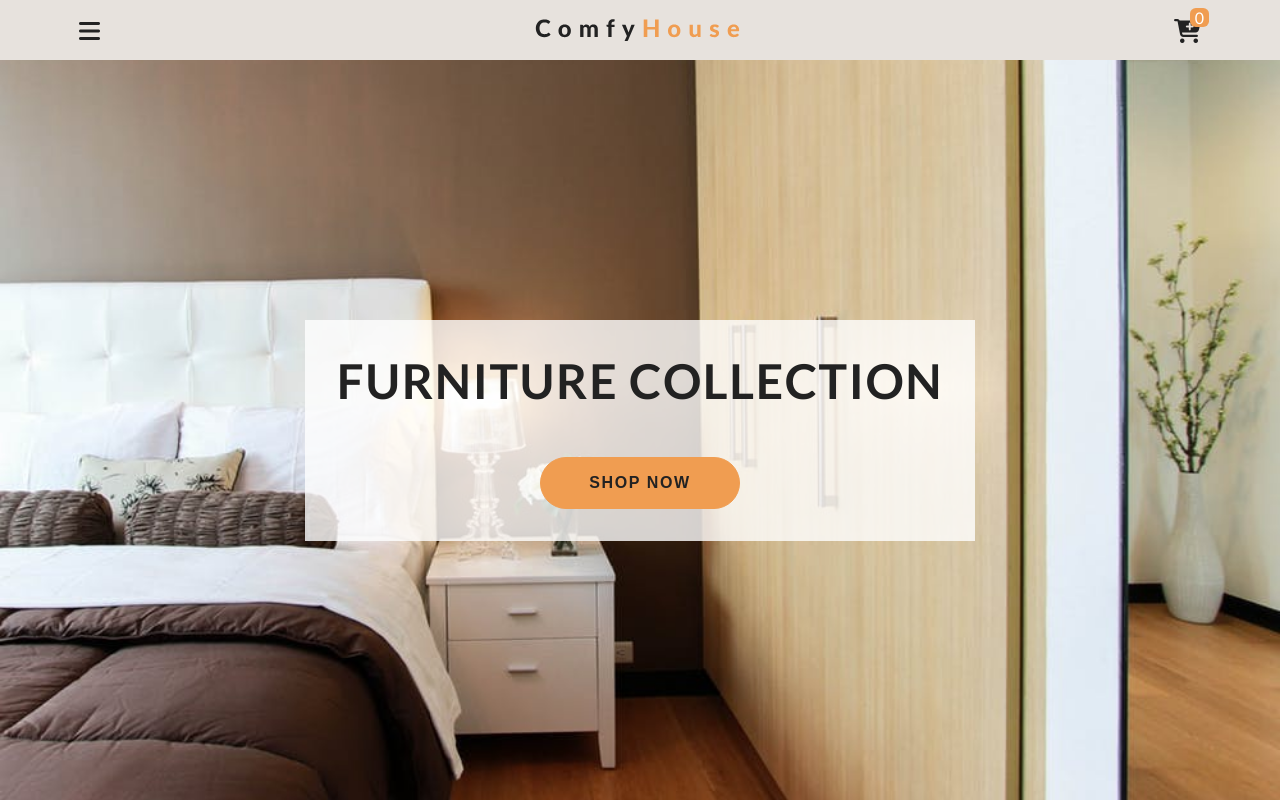
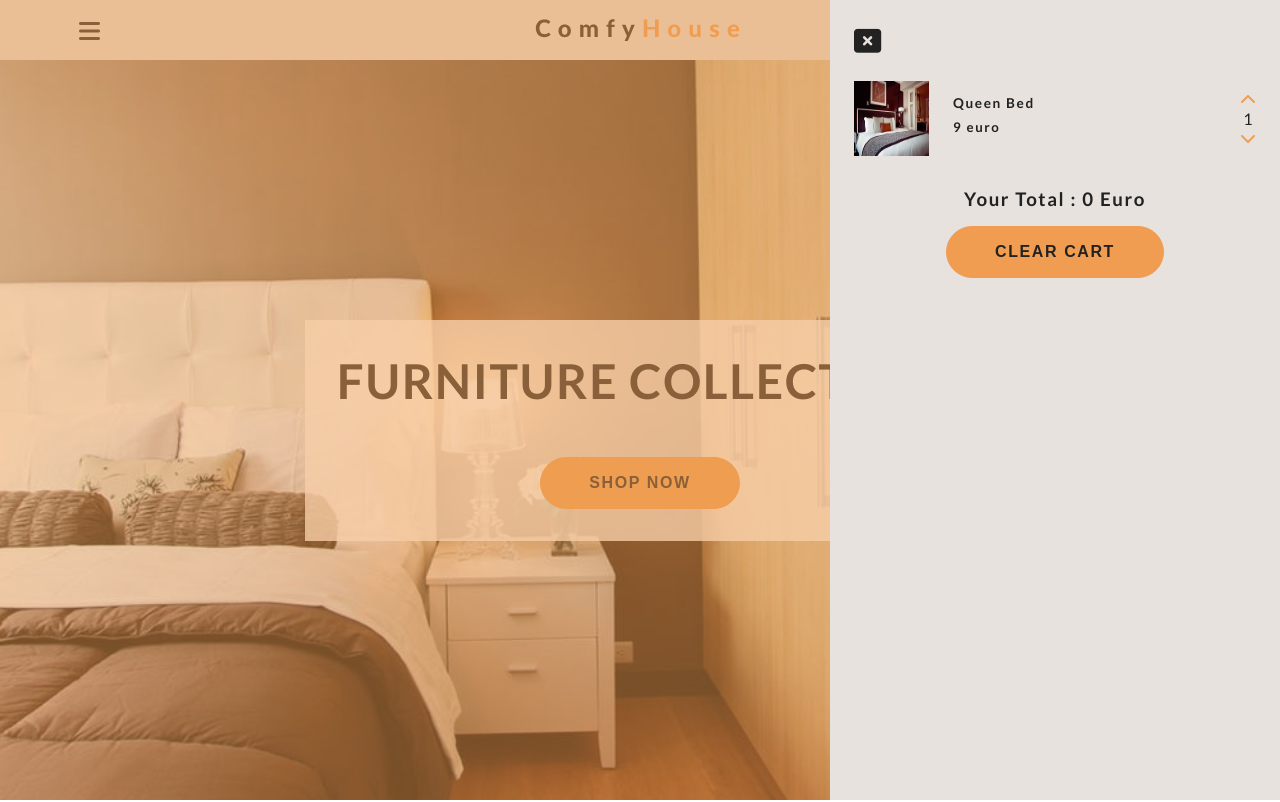
Before and after one commit to Techdaan1/javascript-store, a plain HTML site: page index.html in a window 1280 px wide. Shown: the top 802 px of the page. Drawn offline with Linux system fonts and the light colour scheme.

Commit message:
add cart to index.html and styles.css

```diff
--- a/index.html
+++ b/index.html
@@ -62,6 +62,35 @@
       </div>
     </section>
     <!-- end of products -->
+    <!-- cart -->
+    <div class="cart-overlay">
+      <div class="cart">
+        <span class="close-cart">
+          <i class="fas fa-window-close"></i>
+        </span>
+        <div class="cart-content"></div>
+        <!-- cart item -->
+        <div class="cart-item">
+          <img src="./images/product-1.jpeg" alt="product" />
+          <div>
+            <h4>queen bed</h4>
+            <h5>9 euro</h5>
+            <span class="remove item"></span>
+          </div>
+          <div>
+            <i class="fas fa-chevron-up"></i>
+            <p class="item-amount">1</p>
+            <i class="fas fa-chevron-down"></i>
+          </div>
+        </div>
+        <!-- end of cart item -->
+        <div class="cart-footer">
+          <h3>your total : <span class="cart-total">0</span> euro</h3>
+          <button class="clear-cart banner-btn">clear cart</button>
+        </div>
+      </div>
+    </div>
+    <!-- end of cart -->
     <script src="app.js"></script>
   </body>
 </html>
--- a/styles.css
+++ b/styles.css
@@ -162,4 +162,95 @@ body {
   color: var(--primaryColor);
   text-align: center;
 }
-/* --------------- End of Products ---------------- */
+/* --------------- End of Products --------------- */
+/* --------------- Cart --------------- */
+.cart-overlay {
+  position: fixed;
+  top: 0;
+  right: 0;
+  width: 100%;
+  height: 100%;
+  transition: var(--mainTransition);
+  background: rgb(240, 157, 81, 0.5);
+  z-index: 2;
+  /* visibility: hidden; */
+}
+.cart {
+  position: fixed;
+  top: 0;
+  right: 0;
+  width: 100%;
+  height: 100%;
+  overflow: scroll;
+  z-index: 3;
+  background: rgb(231, 226, 221);
+  padding: 1.5rem;
+  transition: var(--mainTransition);
+  /* transform: translateX(100%); */
+}
+.showCart {
+  transform: translateX(0);
+}
+.transparentBcg {
+  visibility: visible;
+}
+@media screen and (min-width: 550px) {
+  .cart {
+    width: 30vw;
+    min-width: 450px;
+  }
+}
+.close-cart {
+  font-size: 1.7rem;
+  cursor: pointer;
+}
+.cart h2 {
+  text-transform: capitalize;
+  text-align: center;
+  letter-spacing: var(--mainSpacing);
+  margin-bottom: 2rem;
+}
+.cart-footer {
+  margin-top: 2rem;
+  letter-spacing: var(--mainSpacing);
+  text-align: center;
+}
+.cart-footer h3 {
+  text-transform: capitalize;
+  margin-bottom: 1rem;
+}
+/* --------------- End of Cart --------------- */
+/* --------------- Cart Item --------------- */
+.cart-item {
+  display: grid;
+  align-items: center;
+  grid-template-columns: auto 1fr auto;
+  grid-column-gap: 1.5rem;
+  margin: 1.5rem 0;
+}
+.cart-item img {
+  width: 75px;
+  height: 75px;
+}
+.cart-item h4 {
+  font-size: 0.85rem;
+  text-transform: capitalize;
+  letter-spacing: var(--mainSpacing);
+}
+.cart-item h5 {
+  margin: 0.5rem 0;
+  letter-spacing: var(--mainSpacing);
+}
+.item-amount {
+  text-align: center;
+}
+.remove-item {
+  color: grey;
+  cursor: pointer;
+}
+.fa-chevron-up,
+.fa-chevron-down {
+  color: var(--primaryColor);
+  cursor: pointer;
+}
+/* --------------- End of Cart Item --------------- */
```
